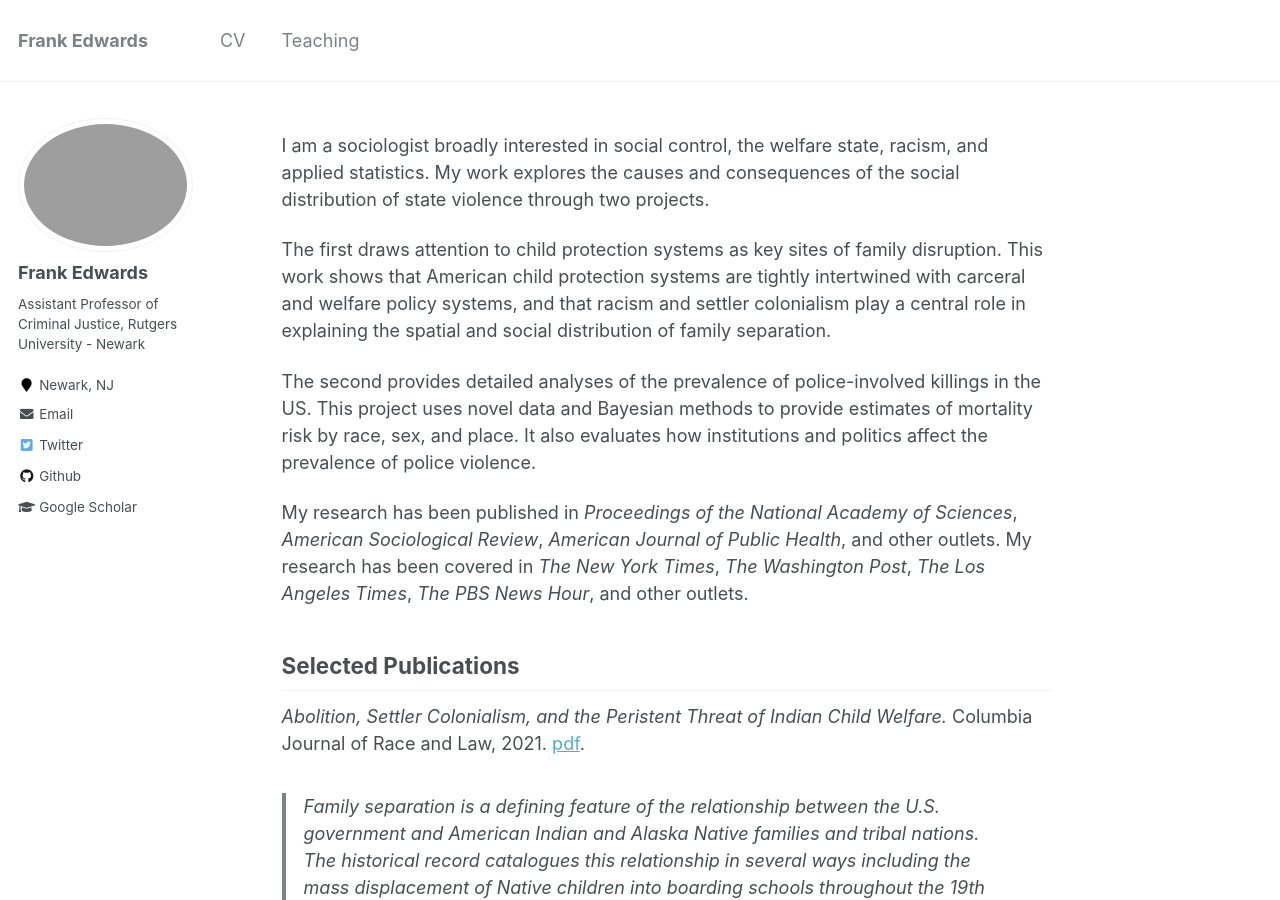
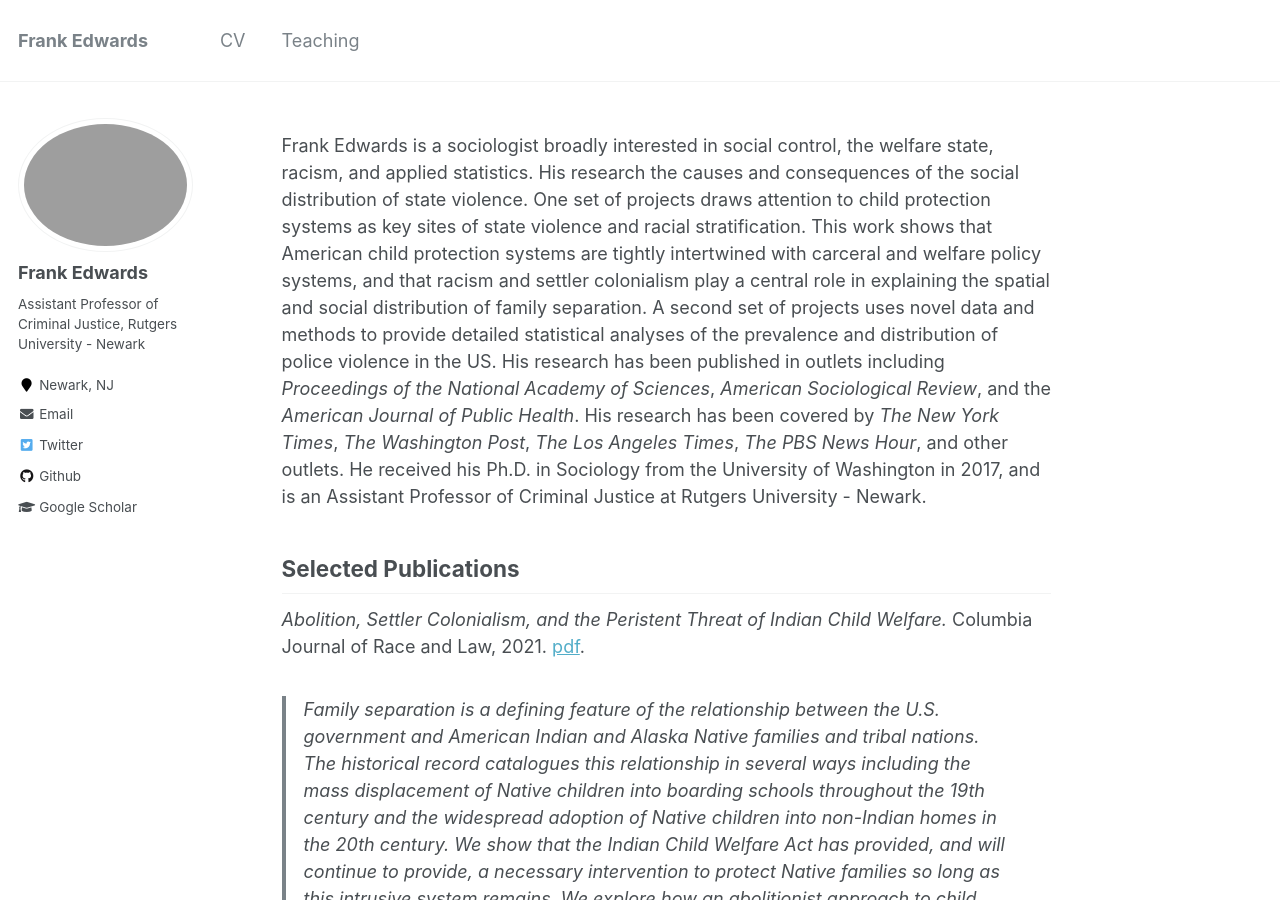
Before and after one commit to f-edwards/f-edwards.github.io, a Jekyll site: the page built from _pages/about.md, in a window 1280 px wide and 900 px high. Built offline with Jekyll 4.4.1, drawn with Linux system fonts in a browser that asks for light colours; comment, search, counter and statistics services are not loaded.

Commit message:
update bio

```diff
--- a/_pages/about.md
+++ b/_pages/about.md
@@ -12,13 +12,7 @@ redirect_from:
 <script type='text/javascript' src='https://d1bxh8uas1mnw7.cloudfront.net/assets/embed.js'></script>
 
 <!-- begin intro -->
-I am a sociologist broadly interested in social control, the welfare state, racism, and applied statistics. My work explores the causes and consequences of the social distribution of state violence through two projects.
-
-The first draws attention to child protection systems as key sites of family disruption. This work shows that American child protection systems are tightly intertwined with carceral and welfare policy systems, and that racism and settler colonialism play a central role in explaining the spatial and social distribution of family separation.
-
-The second provides detailed analyses of the prevalence of police-involved killings in the US. This project uses novel data and Bayesian methods to provide estimates of mortality risk by race, sex, and place. It also evaluates how institutions and politics affect the prevalence of police violence.
-
-My research has been published in *Proceedings of the National Academy of Sciences*, *American Sociological Review*, *American Journal of Public Health*, and other outlets. My research has been covered in *The New York Times*, *The Washington Post*, *The Los Angeles Times*, *The PBS News Hour*, and other outlets.
+Frank Edwards is a sociologist broadly interested in social control, the welfare state, racism, and applied statistics. His research the causes and consequences of the social distribution of state violence. One set of projects draws attention to child protection systems as key sites of state violence and racial stratification. This work shows that American child protection systems are tightly intertwined with carceral and welfare policy systems, and that racism and settler colonialism play a central role in explaining the spatial and social distribution of family separation. A second set of projects uses novel data and methods to provide detailed statistical analyses of the prevalence and distribution of police violence in the US. His research has been published in outlets including *Proceedings of the National Academy of Sciences*, *American Sociological Review*, and the *American Journal of Public Health*. His research has been covered by *The New York Times*, *The Washington Post*, *The Los Angeles Times*, *The PBS News Hour*, and other outlets. He received his Ph.D. in Sociology from the University of Washington in 2017, and is an Assistant Professor of Criminal Justice at Rutgers University - Newark.
 
 ## Selected Publications
 
```
